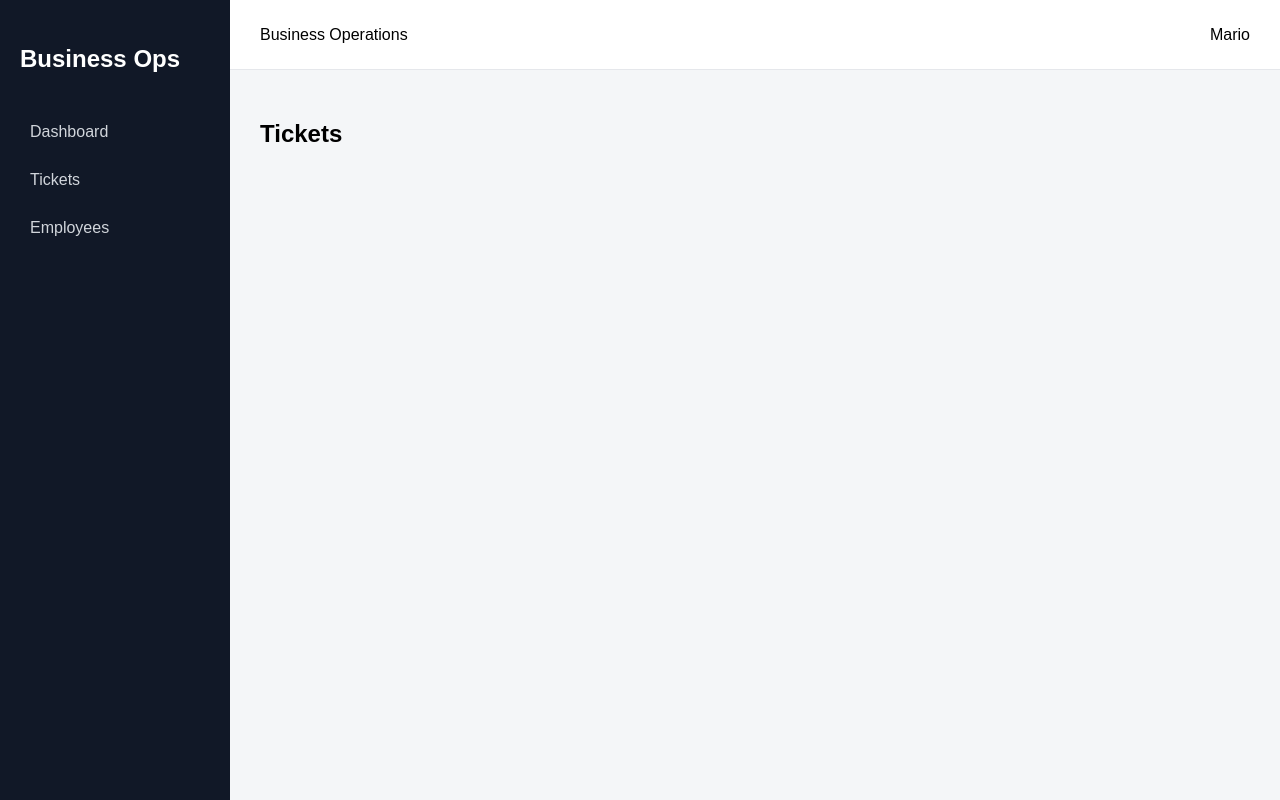
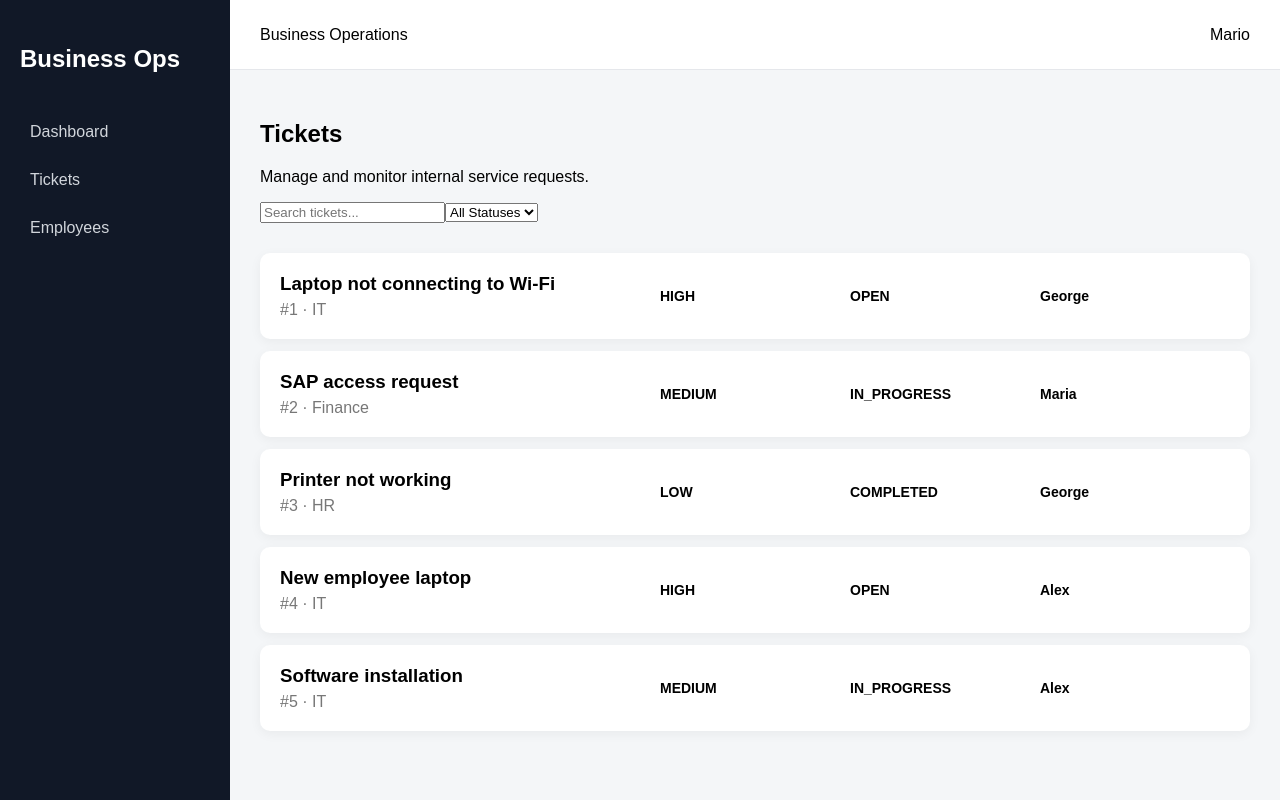
Before and after one commit to mariosfok/Business-Operations-, a React app in the folder frontend/: page /tickets in a window 1280 px wide. Built offline with nearby package versions, Linux system fonts and the light colour scheme; the HTML template or start-up script is replaced by a standard one.

Commit message:
add ticket listing, filtering and details

```diff
--- a/frontend/src/App.jsx
+++ b/frontend/src/App.jsx
@@ -1,5 +1,5 @@
 import { BrowserRouter, Routes, Route } from "react-router-dom";
-
+import TicketDetails from "./pages/TicketDetails";
 import Login from "./pages/Login";
 import Dashboard from "./pages/Dashboard";
 import Tickets from "./pages/Tickets";
@@ -16,9 +16,11 @@ function App() {
 
                 <Route element={<Layout />}>
 
+
                     <Route path="/dashboard" element={<Dashboard />} />
                     <Route path="/tickets" element={<Tickets />} />
                     <Route path="/employees" element={<Employees />} />
+                    <Route path="/tickets/:id" element={<TicketDetails />} />
 
                 </Route>
 
--- /dev/null
+++ b/frontend/src/data/tickets.jsx
@@ -0,0 +1,44 @@
+const tickets = [
+    {
+        id: 1,
+        title: "Laptop not connecting to Wi-Fi",
+        department: "IT",
+        priority: "HIGH",
+        status: "OPEN",
+        assignedTo: "George"
+    },
+    {
+        id: 2,
+        title: "SAP access request",
+        department: "Finance",
+        priority: "MEDIUM",
+        status: "IN_PROGRESS",
+        assignedTo: "Maria"
+    },
+    {
+        id: 3,
+        title: "Printer not working",
+        department: "HR",
+        priority: "LOW",
+        status: "COMPLETED",
+        assignedTo: "George"
+    },
+    {
+        id: 4,
+        title: "New employee laptop",
+        department: "IT",
+        priority: "HIGH",
+        status: "OPEN",
+        assignedTo: "Alex"
+    },
+    {
+        id: 5,
+        title: "Software installation",
+        department: "IT",
+        priority: "MEDIUM",
+        status: "IN_PROGRESS",
+        assignedTo: "Alex"
+    }
+];
+
+export default tickets;
--- a/frontend/src/index.css
+++ b/frontend/src/index.css
@@ -155,3 +155,44 @@ body {
 .page-content {
     padding: 30px;
 }
+
+/* tickets */
+.tickets-list {
+    margin-top: 30px;
+    display: flex;
+    flex-direction: column;
+    gap: 12px;
+}
+
+.ticket-row {
+    text-decoration: none;
+    color: inherit;
+    background: white;
+    padding: 20px;
+    border-radius: 10px;
+
+    display: grid;
+    grid-template-columns: 2fr 1fr 1fr 1fr;
+    align-items: center;
+
+    box-shadow: 0 3px 12px rgba(0, 0, 0, 0.05);
+}
+
+.ticket-row h3 {
+    margin: 0 0 6px;
+}
+
+.ticket-row p {
+    margin: 0;
+    color: #777;
+}
+
+.ticket-row span {
+    font-size: 14px;
+    font-weight: bold;
+}
+.ticket-row:hover {
+    transform: translateY(-1px);
+    box-shadow: 0 5px 15px rgba(0, 0, 0, 0.08);
+    cursor: pointer;
+}
--- /dev/null
+++ b/frontend/src/pages/TicketDetails.jsx
@@ -0,0 +1,55 @@
+import { useParams } from "react-router-dom";
+import tickets from "../data/tickets";
+
+function TicketDetails() {
+
+    const { id } = useParams();
+
+    const ticket = tickets.find(
+        (ticket) => ticket.id === Number(id)
+    );
+
+    if (!ticket) {
+        return (
+            <div>
+                <h1>Ticket not found</h1>
+            </div>
+        );
+    }
+
+    return (
+        <div className="ticket-details">
+
+            <h1>{ticket.title}</h1>
+
+            <p>Ticket #{ticket.id}</p>
+
+            <div className="ticket-info">
+
+                <div>
+                    <strong>Department</strong>
+                    <p>{ticket.department}</p>
+                </div>
+
+                <div>
+                    <strong>Priority</strong>
+                    <p>{ticket.priority}</p>
+                </div>
+
+                <div>
+                    <strong>Status</strong>
+                    <p>{ticket.status}</p>
+                </div>
+
+                <div>
+                    <strong>Assigned To</strong>
+                    <p>{ticket.assignedTo}</p>
+                </div>
+
+            </div>
+
+        </div>
+    );
+}
+
+export default TicketDetails;
--- a/frontend/src/pages/Tickets.jsx
+++ b/frontend/src/pages/Tickets.jsx
@@ -1,6 +1,82 @@
+import { useState } from "react";
+import { Link } from "react-router-dom";
+import tickets from "../data/tickets";
+
 function Tickets() {
+
+    const [search, setSearch] = useState("");
+    const [statusFilter, setStatusFilter] = useState("ALL");
+
+    const filteredTickets = tickets.filter((ticket) => {
+
+        const matchesSearch =
+            ticket.title.toLowerCase().includes(search.toLowerCase());
+
+        const matchesStatus =
+            statusFilter === "ALL" ||
+            ticket.status === statusFilter;
+
+        return matchesSearch && matchesStatus;
+    });
+
     return (
-        <h1>Tickets</h1>
+        <div>
+
+            <h1>Tickets</h1>
+
+            <p>Manage and monitor internal service requests.</p>
+
+            <div className="ticket-filters">
+
+                <input
+                    type="text"
+                    placeholder="Search tickets..."
+                    value={search}
+                    onChange={(event) => setSearch(event.target.value)}
+                />
+
+                <select
+                    value={statusFilter}
+                    onChange={(event) => setStatusFilter(event.target.value)}
+                >
+                    <option value="ALL">All Statuses</option>
+                    <option value="OPEN">Open</option>
+                    <option value="IN_PROGRESS">In Progress</option>
+                    <option value="COMPLETED">Completed</option>
+                </select>
+
+            </div>
+
+            <div className="tickets-list">
+
+                {filteredTickets.map((ticket) => (
+
+                    <Link
+                        to={`/tickets/${ticket.id}`}
+                        className="ticket-row"
+                        key={ticket.id}
+                    >
+
+                        <div>
+                            <h3>{ticket.title}</h3>
+                            <p>
+                                #{ticket.id} · {ticket.department}
+                            </p>
+                        </div>
+
+                        <span>{ticket.priority}</span>
+
+                        <span>{ticket.status}</span>
+
+                        <span>{ticket.assignedTo}</span>
+
+                    </Link>
+
+                ))}
+
+            </div>
+
+        </div>
     );
 }
 
```
